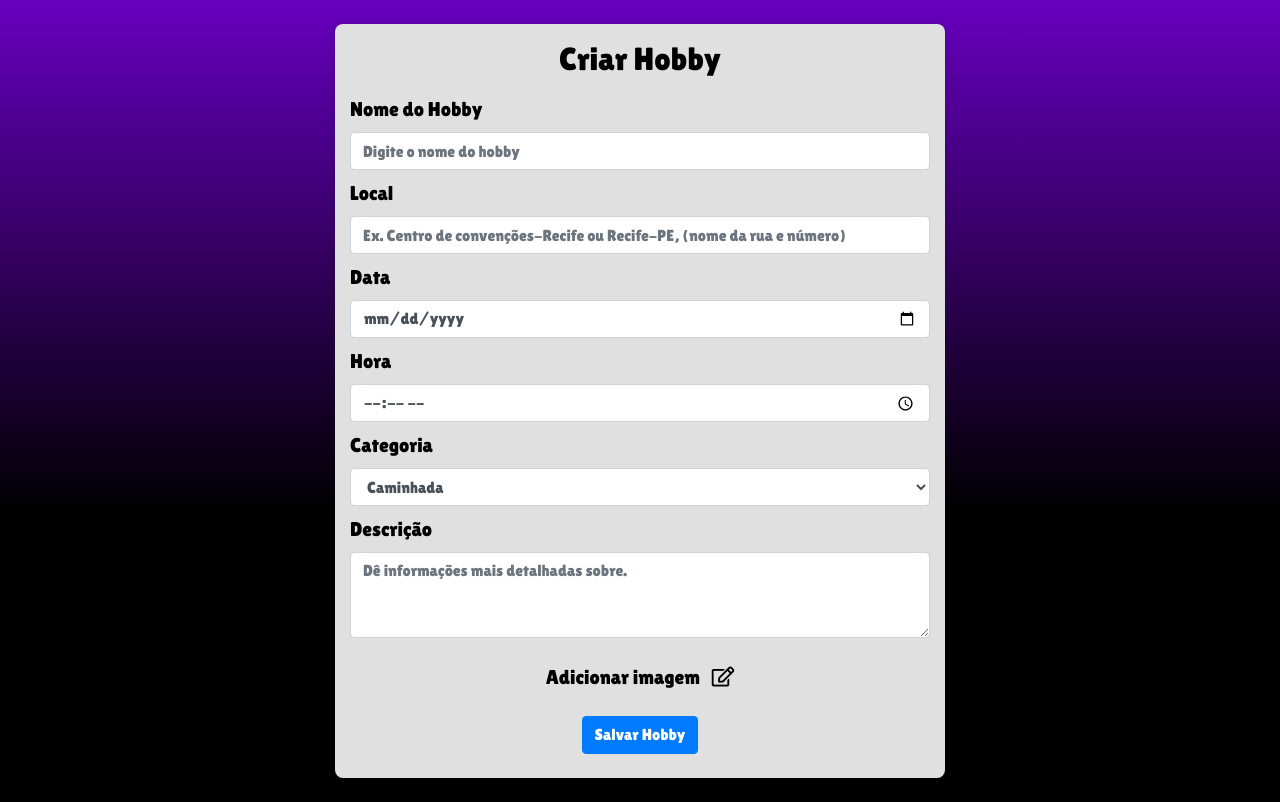
After one commit to RicardoMelo2501/hobby_hub, a Django app: page /hobby/add/ in a window 1280 px wide. The commit adds this page. Run offline with Django 4.2, Linux system fonts and the light colour scheme; data comes from the database, SQL or seed files in the repository; both versions use the stored data as it was after the commit; some libraries are stand-ins or nearby versions.

Commit message:
Criando Cadastro de Hobbies (com imagem)

```diff
--- /dev/null
+++ b/base/templates/hobby/cadastrar.html
@@ -0,0 +1,91 @@
+{%extends 'base/header.html'%}
+
+{%block 'titulo'%}
+Usuários
+{%endblock%}
+
+{% block 'conteudo' %}
+
+<div class="d-flex justify-content-center">
+        <div class="main_create d-flex flex-column text-black my-4 col-md-6 col-sm-12">
+                <h2 class="d-flex justify-content-center mb-3">Criar Hobby</h2>
+
+                <form method="POST" enctype="multipart/form-data">
+                {% csrf_token %}
+
+                <div class="create-form-group">
+                        <label for="nomeHobby">Nome do Hobby</label>
+                        <input type="text" name="nome" class="form-control" id="nomeHobby" placeholder="Digite o nome do hobby" required>
+                </div>
+
+                <div class="create-form-group">
+                        <label for="local">Local</label>
+                        <input type="text" name="local" class="form-control" id="local" placeholder="Ex. Centro de convenções-Recife ou Recife-PE, (nome da rua e número)" required>
+                </div>
+
+                <div class="create-form-group">
+                        <label for="data">Data</label>
+                        <input type="date" name="data" class="form-control" id="data" required>
+                </div>
+
+                <div class="create-form-group">
+                        <label for="hora">Hora</label>
+                        <input type="time" name="time" class="form-control" id="hora" required>
+                </div>
+
+                <div class="create-form-group">
+                        <label for="categoria">Categoria</label>
+                        <select type="text" name="categoria" class="form-control" id="categoria"
+                        placeholder="Ex.(Esporte, Música, Pintura, etc.)" required>
+                                {% for categoria in categorias %}
+                                        <option value="{{ categoria.id }}">
+                                                {{ categoria.nome }}
+                                        </option>
+                                {% endfor %}
+                        </select>
+                </div>
+
+                <div class="create-form-group">
+                <label for="descricao">Descrição</label>
+                <textarea class="form-control" name="descricao" id="descricao" rows="3" placeholder="Dê informações mais detalhadas sobre." required></textarea>
+                </div>
+
+                <div class="d-flex mt-1 mb-3 align-items-center justify-content-center" id="imagemPreviewCreate">
+                        <!-- imagem carregada -->
+                </div>
+
+                <div class="create-form-group d-flex justify-content-center">
+                        <label for="imagem">
+                        <div class="d-flex align-items-center justify-content-center">
+                        <input name="imagem" class="input_img" type="file" id="imagemInput" accept="image/*" onchange="carregarImagem(event)" required>
+                        <label class="change_img_create" for="imagemInput">Adicionar imagem <i class="far fa-edit pl-2" style="color: #000000;"></i></label>
+                        </div>
+                </div>
+
+                <div class="d-flex justify-content-center">
+                        <button type="submit" class="btn btn-primary mb-2">Salvar Hobby</button>
+                </div>
+
+                </form>
+        </div>
+        </div>
+</div>
+
+<script>
+        function carregarImagem(event) {
+          const input = event.target;
+          const preview = document.getElementById('imagemPreviewCreate');
+
+          if (input.files && input.files[0]) {
+            const reader = new FileReader();
+
+            reader.onload = function(e) {
+              preview.innerHTML = `<img src="${e.target.result}" class="img-fluid mt-2" alt="Imagem Carregada">`;
+            }
+
+            reader.readAsDataURL(input.files[0]);
+          }
+        }
+</script>
+
+{% endblock 'conteudo' %}
--- a/hobby/admin.py
+++ b/hobby/admin.py
@@ -1,5 +1,5 @@
 from django.contrib import admin
-from hobby.models import Hobby
+from hobby.models import Hobby, Categoria
 
 # Register your models here.
 # Register your models here.
@@ -7,3 +7,7 @@ from hobby.models import Hobby
 class HobbyAdmin(admin.ModelAdmin):
     list_display = 'nome', 'local'
     # search_fields = 'id'
+@admin.register(Categoria)
+class CategoriaAdmin(admin.ModelAdmin):
+    list_display = 'nome',
+    # search_fields = 'id'
--- a/hobby/models.py
+++ b/hobby/models.py
@@ -1,6 +1,19 @@
 from django.db import models
+from django.conf import settings
+from datetime import datetime
 
 # Create your models here.
+class Categoria(models.Model) :
+    class Meta:
+        verbose_name = 'Categoria'
+        verbose_name_plural = 'Categorias'
+
+    nome = models.CharField(max_length=250, null=False)
+    data_criacao = models.DateTimeField(default=datetime.now, blank=True)
+
+    def __str__(self):
+        return self.nome
+
 class Hobby(models.Model):
     class Meta:
         verbose_name = 'Hobby'
@@ -11,7 +24,9 @@ class Hobby(models.Model):
     data = models.DateField(null=False)
     time = models.TimeField(null=False)
     imagem = models.ImageField(upload_to='hobby', null=False)
+    categoria = models.ForeignKey(Categoria, on_delete=models.CASCADE)
     descricao = models.TextField(null=False)
+    usuario = models.ForeignKey(settings.AUTH_USER_MODEL, on_delete=models.CASCADE,)
 
     def __str__(self):
         return self.nome
--- a/hobby/views.py
+++ b/hobby/views.py
@@ -1,17 +1,53 @@
-from django.shortcuts import render
+from django.shortcuts import render, redirect
 from django.contrib import auth, messages
 from django.contrib.auth.decorators import login_required
-from hobby.models import Hobby
+from hobby.models import Hobby, Categoria
+from django.contrib.auth.models import User
 
 # Create your views here.
 @login_required(login_url='home:login')
 def index(request):
+    current_user = request.user
+
     hobbyObjects = Hobby.objects.all()
-    current_user = request.user
+    hobbyParticipando = Hobby.objects.filter(usuario=current_user)
 
     context = {
         'hobbies': hobbyObjects,
+        'hobbies_participando': hobbyParticipando,
         'usuario_logado': current_user
     }
 
     return render(request, 'hobby/index.html', context)
+
+def add(request) :
+
+    current_user = request.user
+    CategoriaObjects = Categoria.objects.all()
+
+    if request.method == 'POST':
+
+        categoria = Categoria.objects.get(id=request.POST.get('categoria'))
+        usuario = User.objects.get(id=current_user.id)
+
+        new_hobby = Hobby(
+            nome=request.POST.get('nome'),
+            local=request.POST.get('local'),
+            data=request.POST.get('data'),
+            time=request.POST.get('time'),
+            imagem=request.FILES.get('imagem'),
+            categoria = categoria,
+            descricao=request.POST.get('descricao'),
+            usuario=usuario,
+        )
+
+        new_hobby.save()
+
+        return redirect('home:index')
+
+    context = {
+        'usuario_logado': current_user,
+        'categorias': CategoriaObjects
+    }
+
+    return render(request, 'hobby/cadastrar.html', context)
--- a/home/urls.py
+++ b/home/urls.py
@@ -24,6 +24,10 @@ urlpatterns = [
     # MODIFICAR A SENHA
     path('change_password/<int:pk>/', user_view.change_password, name='change_password'),
 
+    # Hobby
+    path('hobby/add/', views.add, name='add_hobby'),
+    # path('hobby/add/<int:pk>/', views.add, name='add_hobby'),
+
     # USAR PARA TESTES
     # path('default/', home_view.default_page, name='defalt_page'),
 
```
Also changed, not shown: base/templates/hobby/index.html (+4 -4 lines), db.sqlite3, hobby/migrations/0002_hobby_usuario.py (added), hobby/migrations/0003_categoria_hobby_categoria.py (added), media/hobby/Imagem_do_WhatsApp_de_2023-09-02_às_11.37.27.jpg (added), media/hobby/asd.jpg (added), media/hobby/edsoneto_dg4zwlw.png (added), media/sistema/default.jpg (added).
